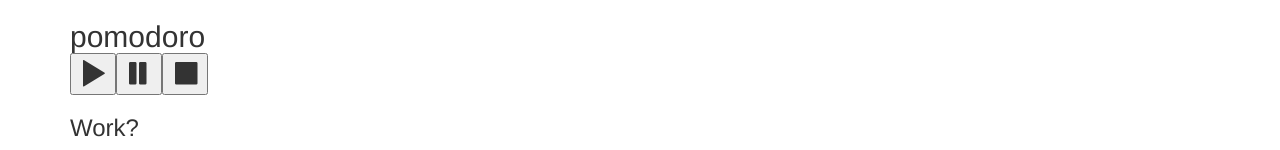
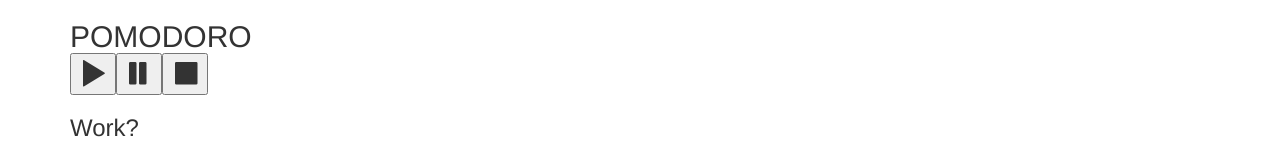
Before and after one commit to verdantpath/pomodoro, a Vue app: page / in a window 1280 px wide. Shown: the top 150 px of the page. Built offline with nearby package versions, Linux system fonts and the light colour scheme.

Commit message:
add uppercase filter, addspace filter

```diff
--- a/src/App.vue
+++ b/src/App.vue
@@ -1,7 +1,7 @@
 <template>
   <div id="app" class="container">
     <h2>
-      <span>{{ 'Pomodoro' | lowercase }}</span>
+      <span>{{ 'Pomodoro' | uppercase | addspace }}</span>
       <controls-component></controls-component>
     </h2>
     <state-title-component v-bind:isworking="isworking"></state-title-component>
```
